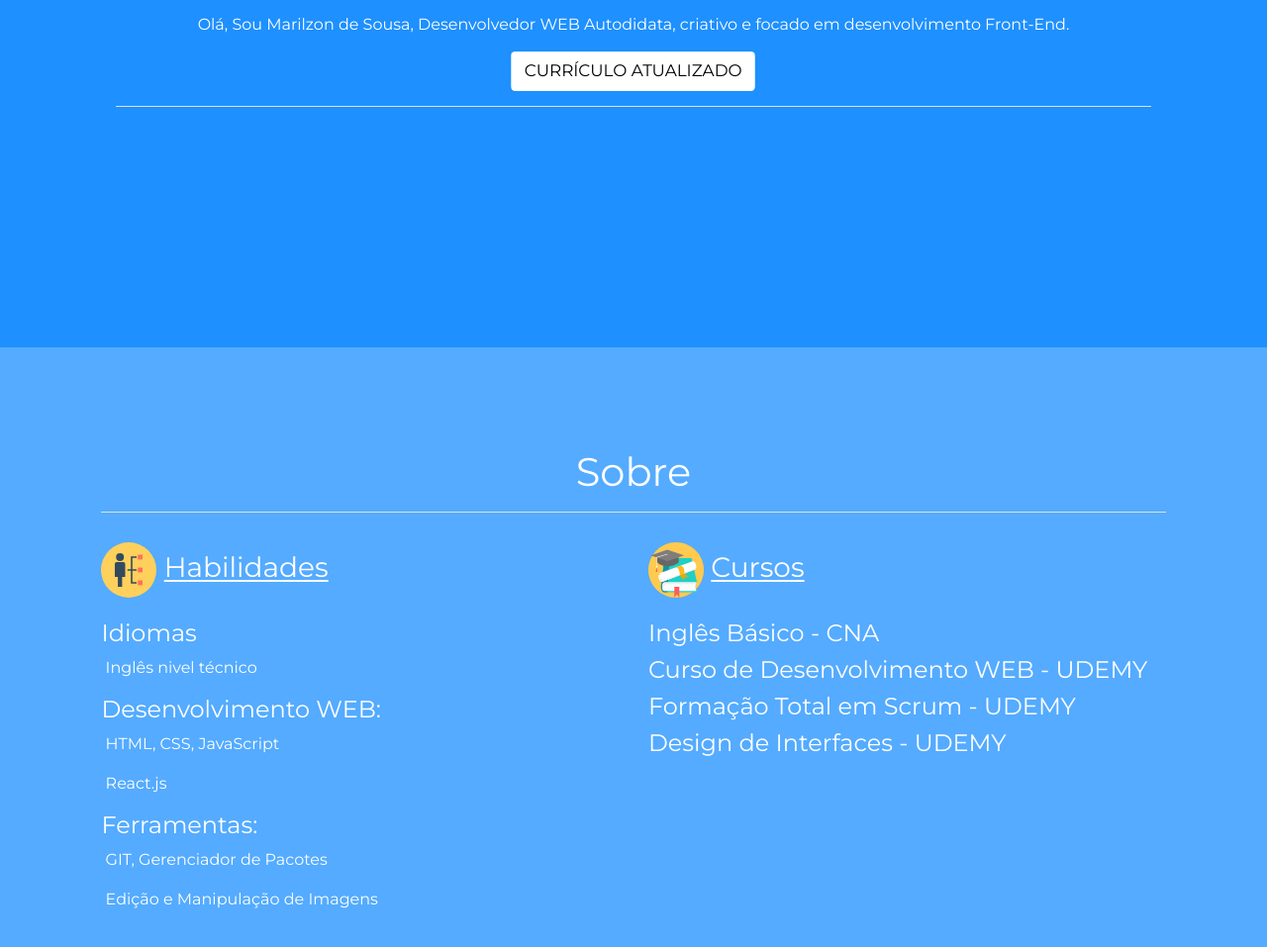
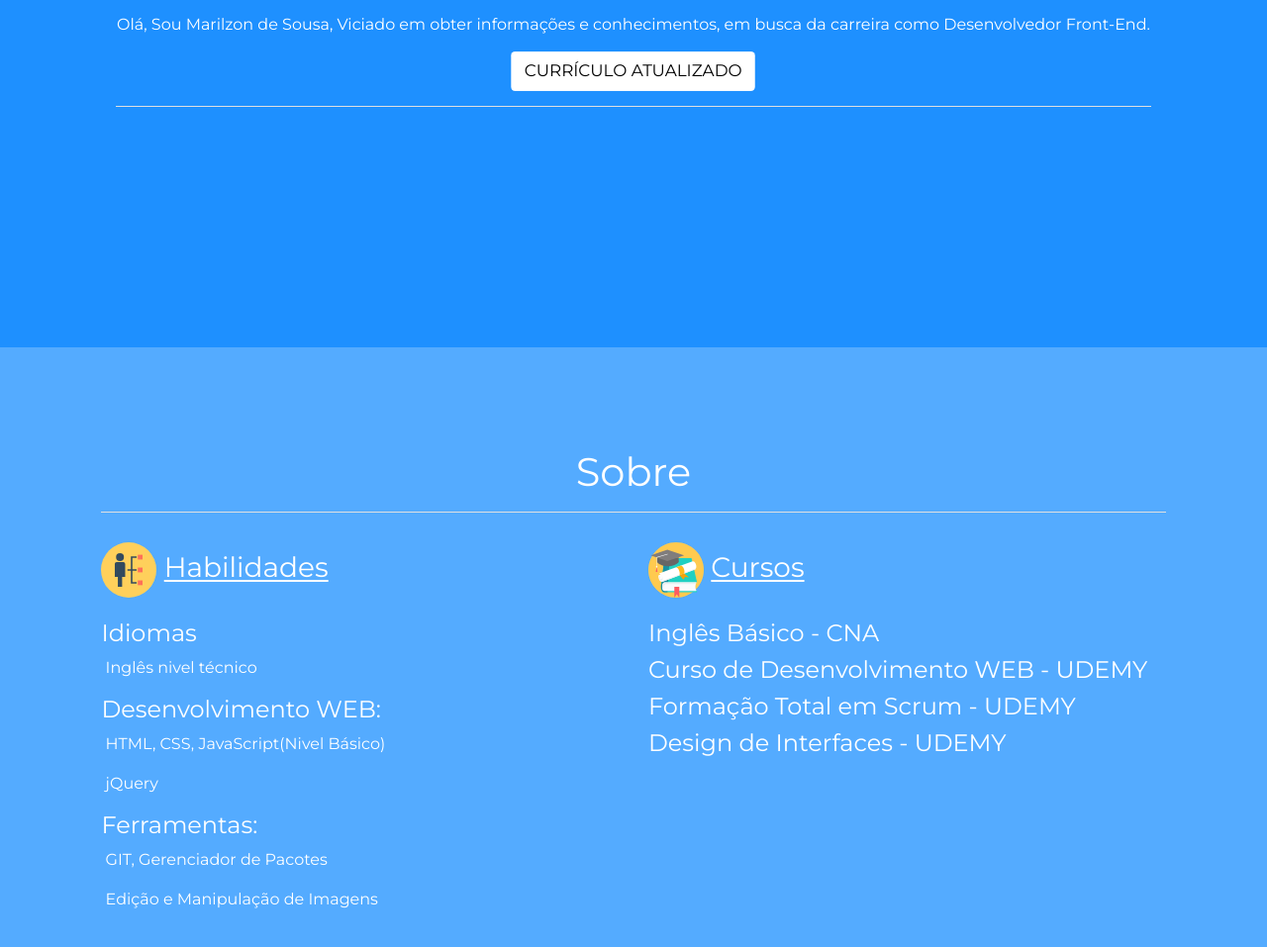
Before and after one commit to Marilzon/maril-dev, a plain HTML site: page index.html in a window 1280 px wide. Shown: the part 449-1406 px from the top of the page at 99% size. Drawn offline with nearby package versions, Linux system fonts and the light colour scheme.

Commit message:
Atualizacao 25/05

```diff
--- a/index.html
+++ b/index.html
@@ -100,8 +100,7 @@
                 </a>
             </div>
             <p>
-                Olá, Sou Marilzon de Sousa, Desenvolvedor WEB Autodidata, criativo e focado em desenvolvimento
-                Front-End.
+                Olá, Sou Marilzon de Sousa, Viciado em obter informações e conhecimentos, em busca da carreira como Desenvolvedor Front-End.
             </p>
             <a class="btn btn-md btn-custom animated infinite pulse" href="Marilzon de Sousa - CURRICULO.pdf" target="_blank">
                 CURRÍCULO ATUALIZADO
@@ -122,8 +121,8 @@
                 <h4>Idiomas</h4>
                 <p>&nbsp;Inglês nivel técnico</p>
                 <h4>Desenvolvimento WEB:</h4>
-                <p>&nbsp;HTML, CSS, JavaScript</p>
-                <p>&nbsp;React.js</p>
+                <p>&nbsp;HTML, CSS, JavaScript(Nivel Básico)</p>
+                <p>&nbsp;jQuery</p>
                 <h4>Ferramentas:</h4>
                 <p>&nbsp;GIT, Gerenciador de Pacotes</p>
                 <p>&nbsp;Edição e Manipulação de Imagens</p>
```
Also changed, not shown: images/Placard.png (deleted).
